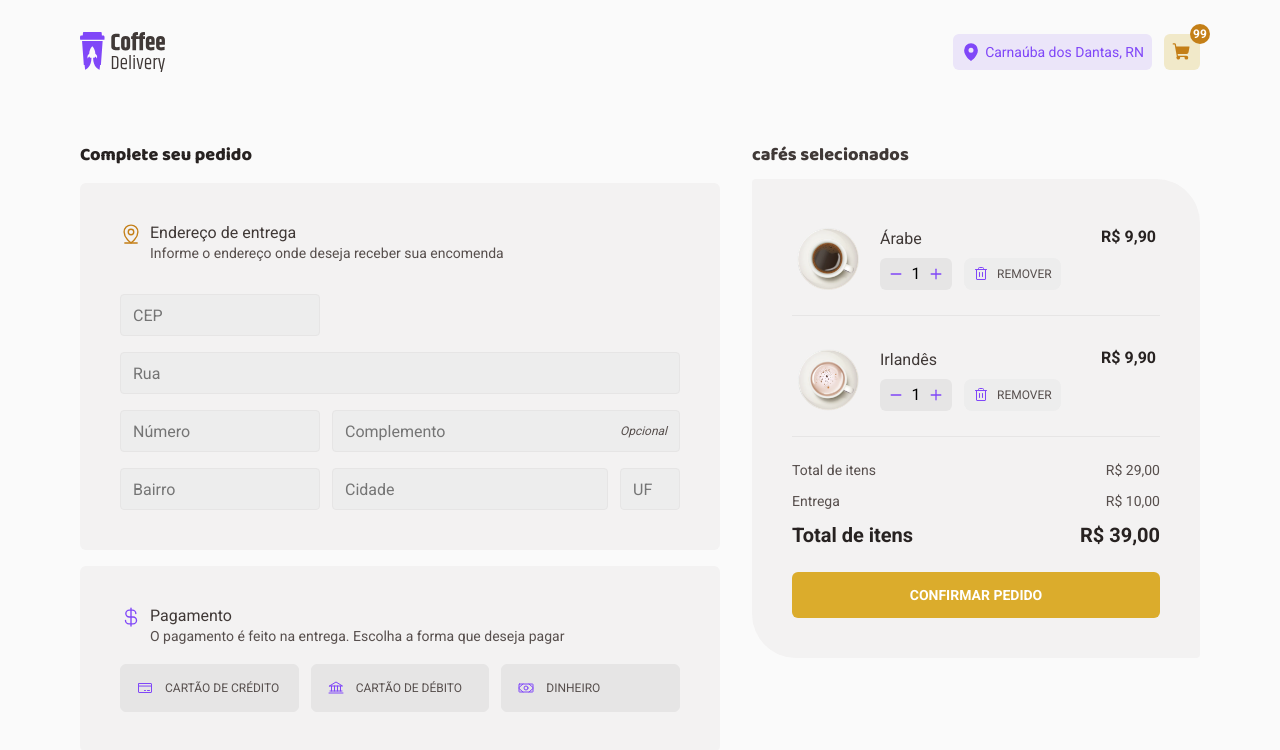
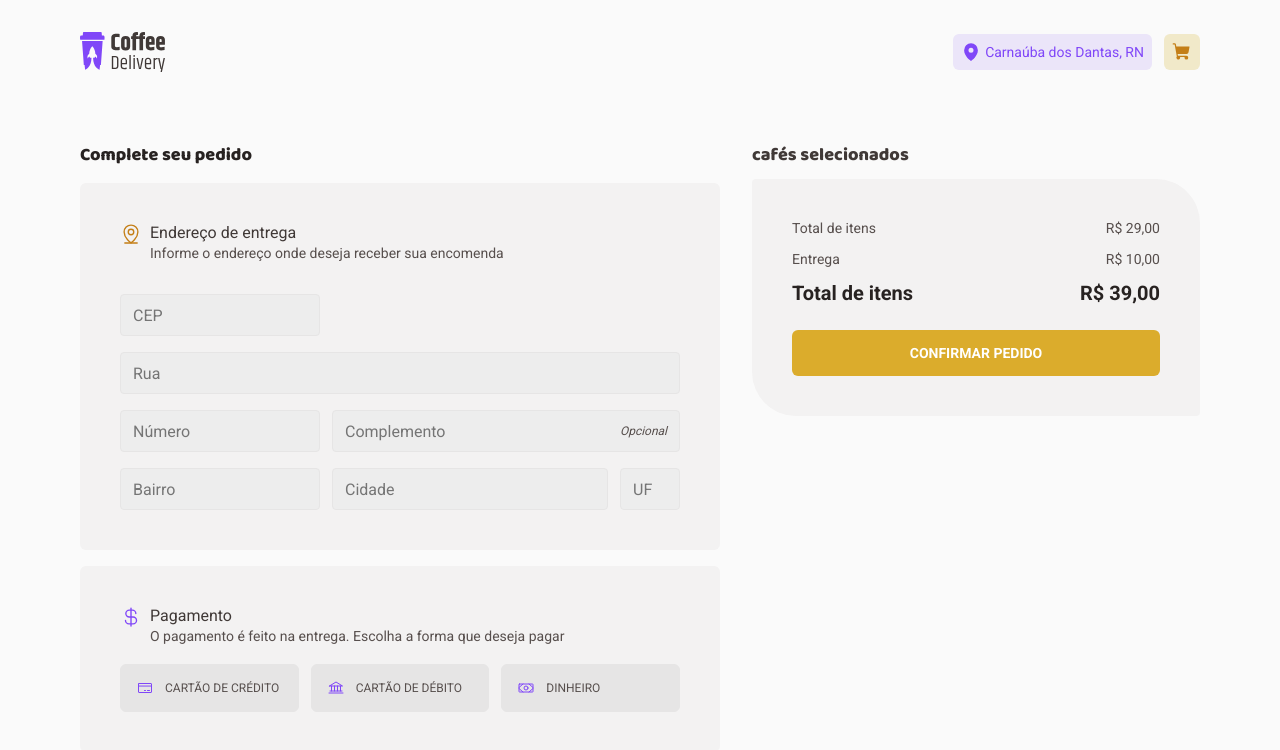
Before and after one commit to rlucasmd/coffee-delivery, a React (Vite) app: page /checkout in a window 1280 px wide. Shown: the top 750 px of the page. Built offline with nearby package versions, Linux system fonts and the light colour scheme.

Commit message:
add: reducer actions / remove coffee / add coffee / update coffee quantity

```diff
--- a/package.json
+++ b/package.json
@@ -9,6 +9,7 @@
     "preview": "vite preview"
   },
   "dependencies": {
+    "immer": "^10.0.1",
     "phosphor-react": "^1.4.1",
     "polished": "^4.2.2",
     "react": "^18.2.0",
--- a/src/App.tsx
+++ b/src/App.tsx
@@ -3,13 +3,16 @@ import { Router } from "./routes";
 import { ThemeProvider } from "styled-components";
 import { defaultTheme } from "./styles/themes/default";
 import { GlobalStyles } from "./styles/global";
+import { CoffeeCartContextProvider } from "./contexts/CoffeeCartContext";
 
 function App() {
 
   return (
     <ThemeProvider theme={defaultTheme}>
       <BrowserRouter>
-        <Router />
+        <CoffeeCartContextProvider>
+          <Router />
+        </CoffeeCartContextProvider>
       </BrowserRouter>
       <GlobalStyles />
     </ThemeProvider>
--- a/src/components/Header/index.tsx
+++ b/src/components/Header/index.tsx
@@ -1,9 +1,16 @@
 import { Cart, HeaderButtonsContainer, HeaderContainer, Location } from "./styles";
 import logoImg from "../../assets/logo.svg";
 import { MapPin, ShoppingCart } from "phosphor-react";
+import { useCart } from "../../hooks/useCart";
+import { useNavigate } from "react-router-dom";
 
 function Header(){
-  const cartQuantity = 100;
+  const { cartQuantity } = useCart();
+  const navigate = useNavigate();
+
+  function handleNavigateToCheckout(){
+    navigate("/checkout");
+  }
   return(
     <HeaderContainer>
       <div className="container">
@@ -13,7 +20,7 @@ function Header(){
             <MapPin size={20} weight="fill"/>
             Carnaúba dos Dantas, RN
           </Location>
-          <Cart>
+          <Cart onClick={handleNavigateToCheckout}>
             {cartQuantity >= 1 && <span>{cartQuantity <= 99 ? cartQuantity : "99"}</span>}
             <ShoppingCart size={20} weight="fill" />
           </Cart>
--- /dev/null
+++ b/src/contexts/CoffeeCartContext.tsx
@@ -0,0 +1,67 @@
+import { ReactNode, createContext, useEffect, useReducer } from "react";
+import { coffeesReducer } from "../reducers/coffees/reducer";
+import {
+  CartItem,
+  addCoffeeToCartAction,
+  removeCoffeeFromCartAction,
+  updateCoffeeQuantityFromCartAction
+} from "../reducers/coffees/actions";
+
+interface coffeeCartContextProps {
+  addCoffeeToCart : (coffee: CartItem) => void;
+  cartQuantity: number;
+  cart: CartItem[];
+  updateCoffeeCartQuantity: (coffeeId: number, type: "increase"|"decrease") => void;
+  removeCoffeeFromCart: (coffeeId: number) => void;
+}
+
+interface coffeeCartContextProviderProps {
+  children: ReactNode;
+}
+
+export const CoffeeCartContext = createContext({} as coffeeCartContextProps);
+
+function CoffeeCartContextProvider({children} : coffeeCartContextProviderProps){
+
+  const [cart, dispatch] = useReducer(
+    coffeesReducer,
+    [] as CartItem[]
+  );
+
+  useEffect(() => {
+    console.log(cart);
+  },[cart]);
+
+  function addCoffeeToCart(coffee: CartItem){
+    console.log("Store coffee");
+    dispatch(addCoffeeToCartAction(coffee));
+  }
+
+  function updateCoffeeCartQuantity(coffeeId: number, type: "increase" | "decrease"){
+    dispatch(updateCoffeeQuantityFromCartAction(coffeeId, type));
+  }
+
+  function removeCoffeeFromCart(coffeeId: number){
+    dispatch(removeCoffeeFromCartAction(coffeeId));
+  }
+
+  const cartQuantity = cart.reduce((acc, coffee) => {
+    acc += coffee.quantity;
+    return acc;
+  }, 0);
+  return (
+    <CoffeeCartContext.Provider
+      value={{
+        addCoffeeToCart,
+        updateCoffeeCartQuantity,
+        removeCoffeeFromCart,
+        cartQuantity,
+        cart,
+      }}
+    >
+      {children}
+    </CoffeeCartContext.Provider>
+  );
+}
+
+export { CoffeeCartContextProvider };
--- /dev/null
+++ b/src/hooks/useCart.ts
@@ -0,0 +1,9 @@
+import { useContext } from "react";
+import { CoffeeCartContext } from "../contexts/CoffeeCartContext";
+
+function useCart(){
+  const value = useContext(CoffeeCartContext);
+  return value;
+}
+
+export { useCart };
--- a/src/pages/Checkout/components/CoffeeCardCart/index.tsx
+++ b/src/pages/Checkout/components/CoffeeCardCart/index.tsx
@@ -3,32 +3,46 @@ import { QuantityInput } from "../../../../components/QuantityInput";
 import { Text } from "../../../../components/Typography";
 import { ActionsContainer, CoffeeCartCardContainer, RemoveButton } from "./styles";
 import { formatMoneyToBRL } from "../../../../utils/formatMoney";
+import { CartItem } from "../../../../reducers/coffees/actions";
+import { useCart } from "../../../../hooks/useCart";
 
 interface CoffeeCartCardProps {
-  name: string;
-  photo: string;
-  price: number;
+  coffee: CartItem;
 }
 
-function CoffeeCartCard({name, photo, price} : CoffeeCartCardProps){
+function CoffeeCartCard({ coffee } : CoffeeCartCardProps){
+  const { updateCoffeeCartQuantity, removeCoffeeFromCart } = useCart();
+  function handleIncreaseCoffeeQuantity(){
+    updateCoffeeCartQuantity(coffee.id, "increase");
+  }
+  function handleDecreaseCoffeeQuantity(){
+    updateCoffeeCartQuantity(coffee.id, "decrease");
+  }
+  function handleRemoveCoffeeFromCart(){
+    removeCoffeeFromCart(coffee.id);
+  }
   return(
     <CoffeeCartCardContainer>
       <div>
-        <img src={`coffees/${photo}`} />
+        <img src={`coffees/${coffee.photo}`} />
         <div>
           <Text size="m" color="subtitle">
-            {name}
+            {coffee.name}
           </Text>
           <ActionsContainer>
-            <QuantityInput quantity={1}/>
-            <RemoveButton>
+            <QuantityInput
+              quantity={coffee.quantity}
+              handleDecreaseQuantity={handleDecreaseCoffeeQuantity}
+              handleIncreaseQuantity={handleIncreaseCoffeeQuantity}
+            />
+            <RemoveButton onClick={handleRemoveCoffeeFromCart}>
               <Trash size={16}/>
               REMOVER
             </RemoveButton>
           </ActionsContainer>
         </div>
       </div>
-      <p>{`R$ ${formatMoneyToBRL(price)}`}</p>
+      <p>{`R$ ${formatMoneyToBRL(coffee.price)}`}</p>
     </CoffeeCartCardContainer>
   );
 }
--- a/src/pages/Checkout/components/SelectedCoffees/index.tsx
+++ b/src/pages/Checkout/components/SelectedCoffees/index.tsx
@@ -1,4 +1,5 @@
 import { Title } from "../../../../components/Typography";
+import { useCart } from "../../../../hooks/useCart";
 import { CoffeeCartCard } from "../CoffeeCardCart";
 import { ConfirmationSection } from "./ConfirmationSection";
 import {
@@ -6,37 +7,17 @@ import {
   DetailsSectionContainer
 } from "./styles";
 
-const cartItens = [
-  {
-    id: 13,
-    tags: ["especial"],
-    name: "Árabe",
-    description: "Bebida preparada com grãos de café árabe e especiarias",
-    photo: "arabe.png",
-    price: 9.9,
-  },
-  {
-    id: 14,
-    tags: ["especial", "alcoólico"],
-    name: "Irlandês",
-    description: "Bebida a base de café, uísque irlandês, açúcar e chantilly",
-    photo: "irlandes.png",
-    price: 9.9,
-  }
-];
-
 function SelectedCoffees(){
+  const { cart } = useCart();
   return (
     <SelectedCoffeesContainer>
       <Title size="xs" color="subtitle">
         cafés selecionados
       </Title>
       <DetailsSectionContainer>
-        {cartItens.map((coffee) => (
+        {cart.map((coffee) => (
           <CoffeeCartCard
-            name={coffee.name}
-            price={coffee.price}
-            photo={coffee.photo}
+            coffee={coffee}
             key={coffee.id}
           />
         ))}
--- a/src/pages/Home/components/OurCoffees/index.tsx
+++ b/src/pages/Home/components/OurCoffees/index.tsx
@@ -14,11 +14,7 @@ function OurCoffees(){
           coffees.map((coffee) => (
             <CoffeeCard
               key={coffee.id}
-              name={coffee.name}
-              description={coffee.description}
-              photo={coffee.photo}
-              price={coffee.price}
-              tags={coffee.tags}
+              coffee={coffee}
             />
           ))
         }
--- a/src/pages/Home/index.tsx
+++ b/src/pages/Home/index.tsx
@@ -1,7 +1,6 @@
 import { Introduction } from "./components/Introduction";
 import { OurCoffees } from "./components/OurCoffees";
 import { HomeContainer } from "./styles";
-
 function Home(){
   return (
     <HomeContainer>
--- /dev/null
+++ b/src/reducers/coffees/actions.ts
@@ -0,0 +1,52 @@
+export enum ActionTypes {
+  ADD_COFFEE_TO_CART = "ADD_COFFEE_TO_CART",
+  REMOVE_COFFEE_FROM_CART = "REMOVE_COFFEE_FROM_CART",
+  UPDATE_COFFEE_QUANTITY = "UPDATE_COFFEE_QUANTITY"
+}
+
+export interface Coffee {
+  name: string;
+  description: string;
+  tags: string[];
+  price: number;
+  photo: string;
+  id: number;
+}
+
+export interface CartItem extends Coffee{
+  quantity: number;
+}
+
+function addCoffeeToCartAction(coffee: CartItem){
+  return {
+    type: ActionTypes.ADD_COFFEE_TO_CART,
+    payload: {
+      coffee
+    }
+  };
+}
+
+function removeCoffeeFromCartAction(coffeeId: number){
+  return {
+    type: ActionTypes.REMOVE_COFFEE_FROM_CART,
+    payload: {
+      coffeeId
+    }
+  };
+}
+
+function updateCoffeeQuantityFromCartAction(coffeeId: number, type: "increase" | "decrease"){
+  return {
+    type: ActionTypes.UPDATE_COFFEE_QUANTITY,
+    payload: {
+      coffeeId,
+      type
+    }
+  };
+}
+
+export {
+  addCoffeeToCartAction,
+  removeCoffeeFromCartAction,
+  updateCoffeeQuantityFromCartAction
+};
--- /dev/null
+++ b/src/reducers/coffees/reducer.ts
@@ -0,0 +1,42 @@
+/* eslint-disable indent */
+import { ActionTypes, CartItem } from "../coffees/actions";
+import { produce } from "immer";
+
+function coffeesReducer(state: CartItem[], action: any){
+  switch(action.type){
+    case ActionTypes.ADD_COFFEE_TO_CART:
+      return produce(state, (draft) => {
+        const isCoffeeAlreadyInCart = state.findIndex(
+          coffee => coffee.id == action.payload.coffee.id
+        );
+        if(isCoffeeAlreadyInCart < 0){
+          draft.push(action.payload.coffee);
+        }else{
+          draft[isCoffeeAlreadyInCart].quantity += action.payload.coffee.quantity;
+        }
+      });
+
+    case ActionTypes.UPDATE_COFFEE_QUANTITY:
+      console.log("Update Coffee Quantity");
+        return produce(state, (draft) => {
+          const isCoffeeAlreadyInCart = state.findIndex(
+            (coffee) => coffee.id === action.payload.coffeeId
+          );
+          console.log(isCoffeeAlreadyInCart);
+          if(isCoffeeAlreadyInCart >= 0){
+            const item = draft[isCoffeeAlreadyInCart];
+            draft[isCoffeeAlreadyInCart].quantity = action.payload.type === "increase" ? item.quantity + 1 : item.quantity - 1;
+          }
+        });
+
+    case ActionTypes.REMOVE_COFFEE_FROM_CART:
+      return produce(state, (draft) => {
+        return draft.filter((coffee) => coffee.id !== action.payload.coffeeId);
+      });
+    default:
+      return state;
+  }
+}
+
+
+export { coffeesReducer };
```
Also changed, not shown: src/pages/Home/components/CoffeeCard/index.tsx (+21 -19 lines), 1 other file (tests, documents, lock files or other folders).
